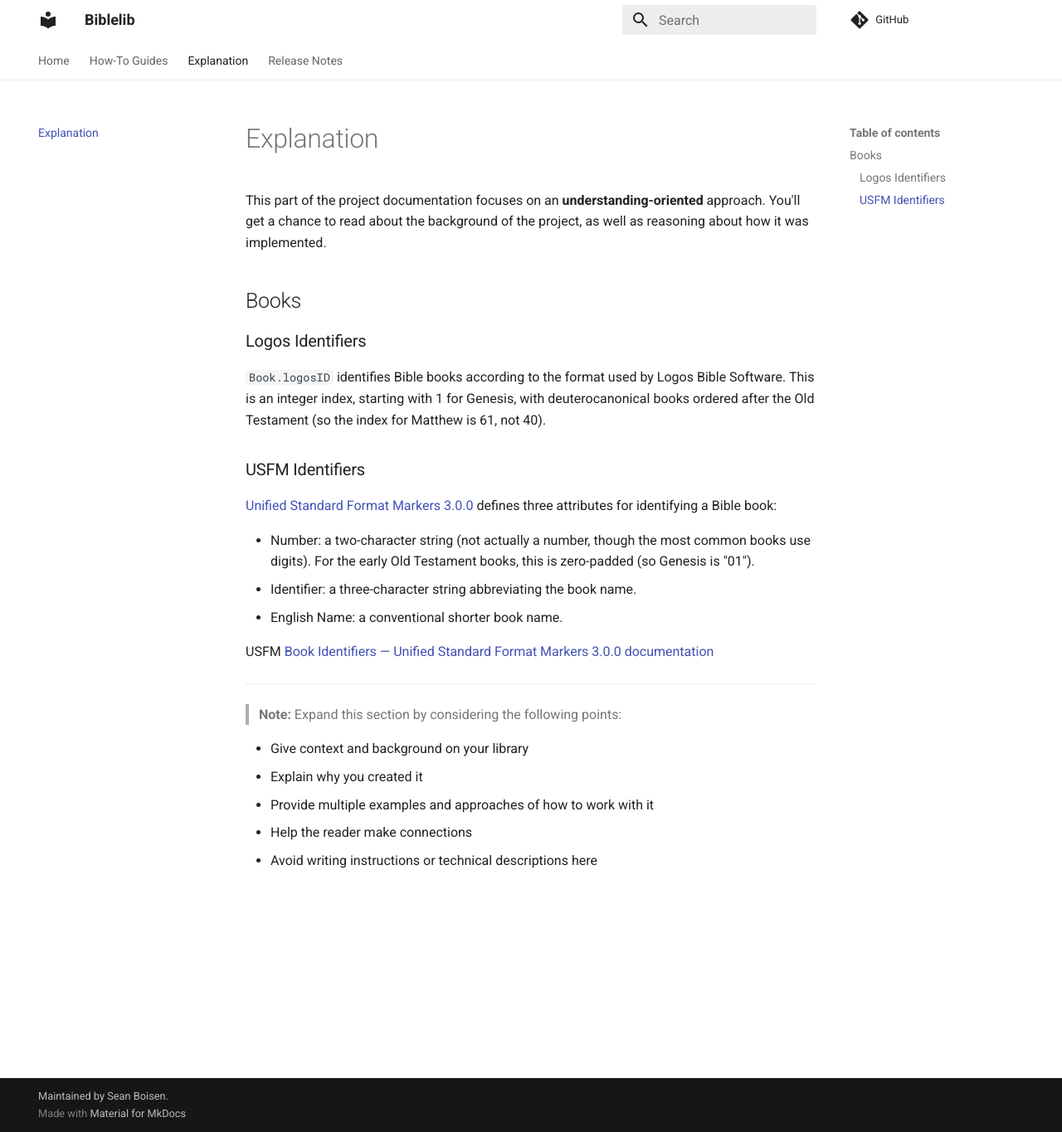
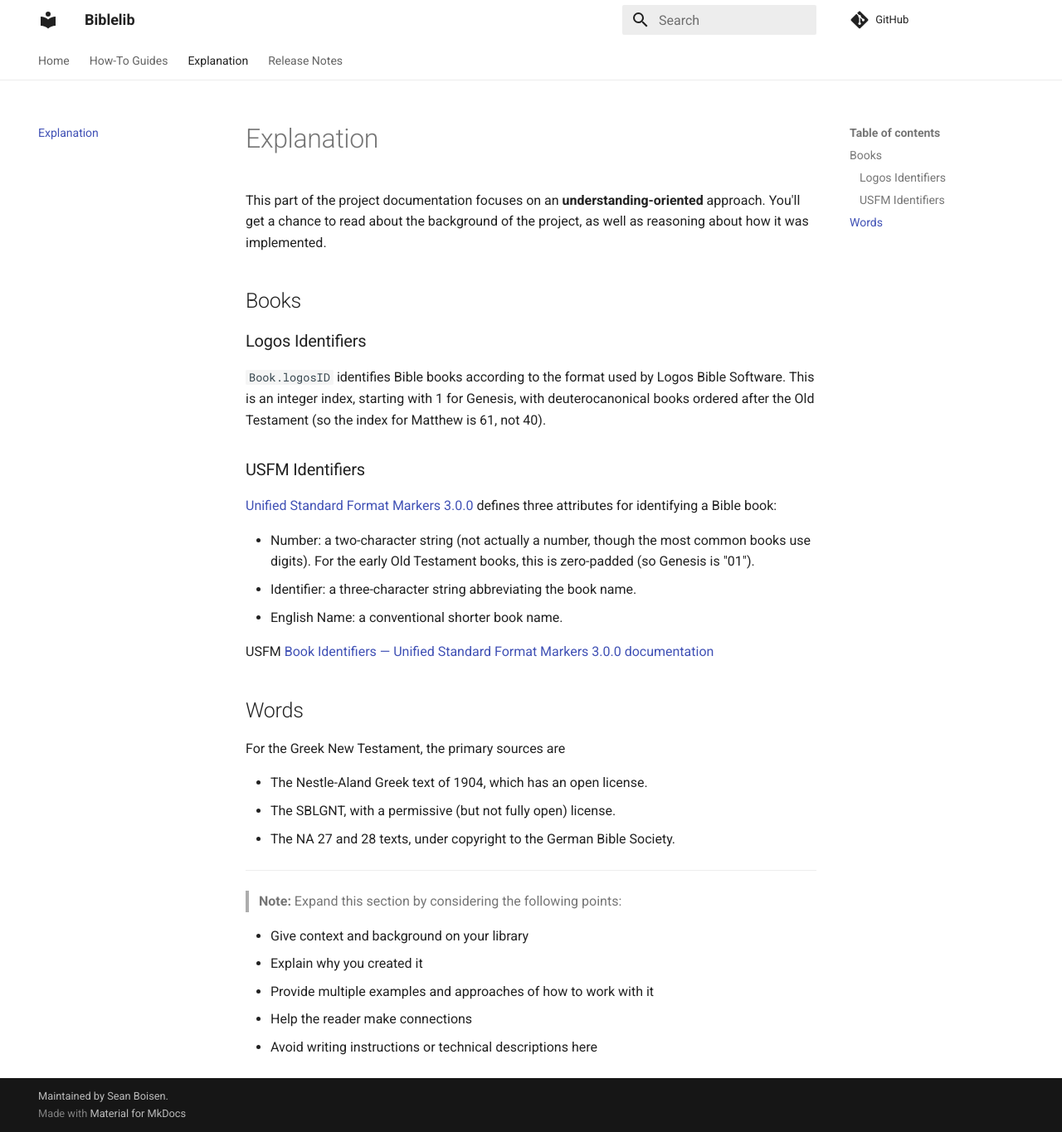
Before and after one commit to Clear-Bible/Biblelib, an MkDocs documentation site: the page built from docs/explanation.md, in a window 1280 px wide and 1365 px high. Shown: the whole window at 83% size. Built offline with MkDocs 1.6.1 and Material for MkDocs 9.7.7, drawn with Linux system fonts in a browser that asks for light colours; comment, search, counter and statistics services are not loaded.

Commit message:
Added more explanation

```diff
--- a/docs/explanation.md
+++ b/docs/explanation.md
@@ -28,6 +28,15 @@ attributes for identifying a Bible book:
 
 USFM [Book Identifiers — Unified Standard Format Markers 3.0.0 documentation](https://ubsicap.github.io/usfm/identification/books.html)
 
+## Words
+
+For the Greek New Testament, the primary sources are
+
+* The Nestle-Aland Greek text of 1904, which has an open license.
+* The SBLGNT, with a permissive (but not fully open) license.
+* The NA 27 and 28 texts, under copyright to the German Bible Society.
+
+
 ---
 
 > **Note:** Expand this section by considering the
```
